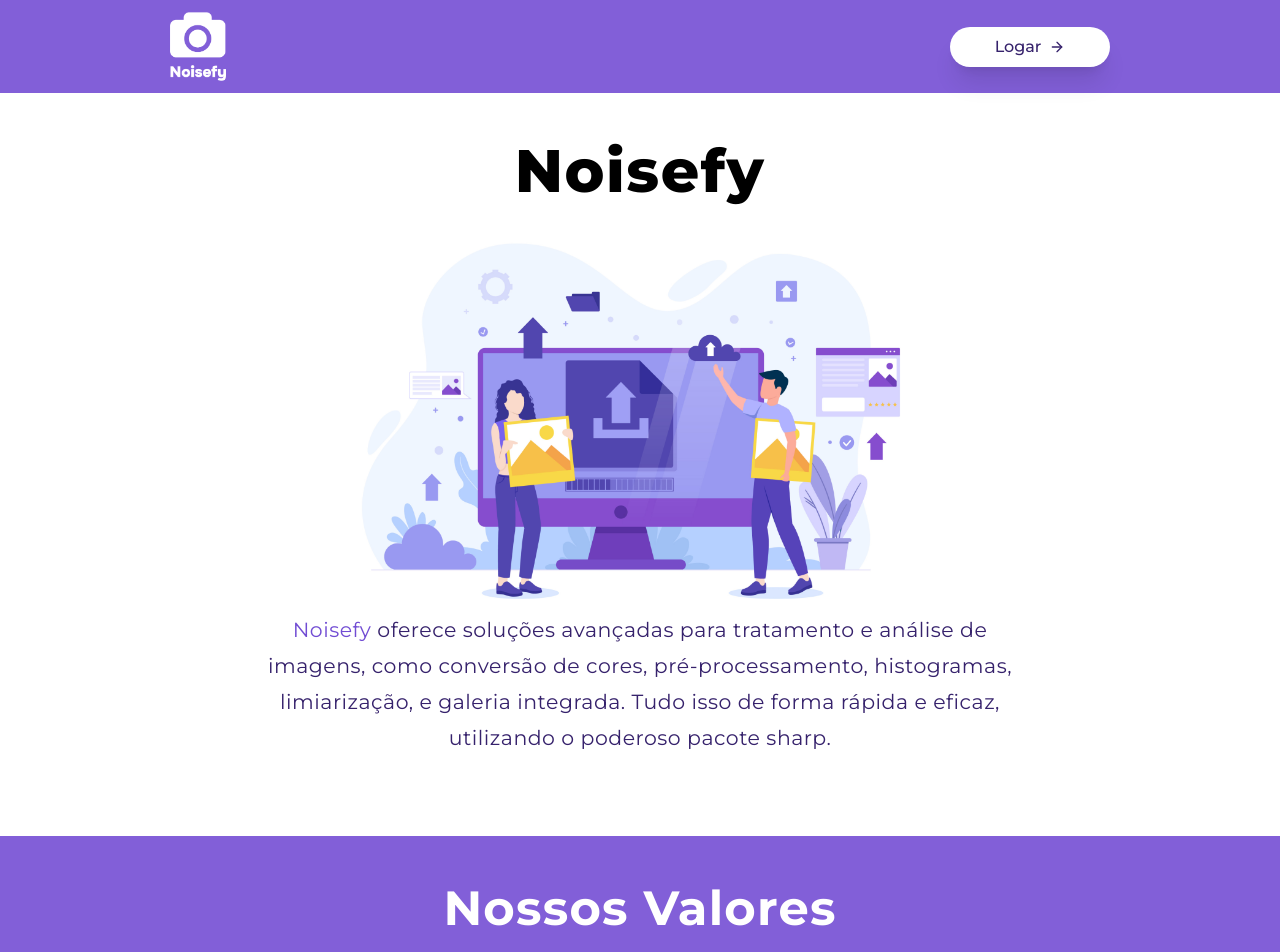
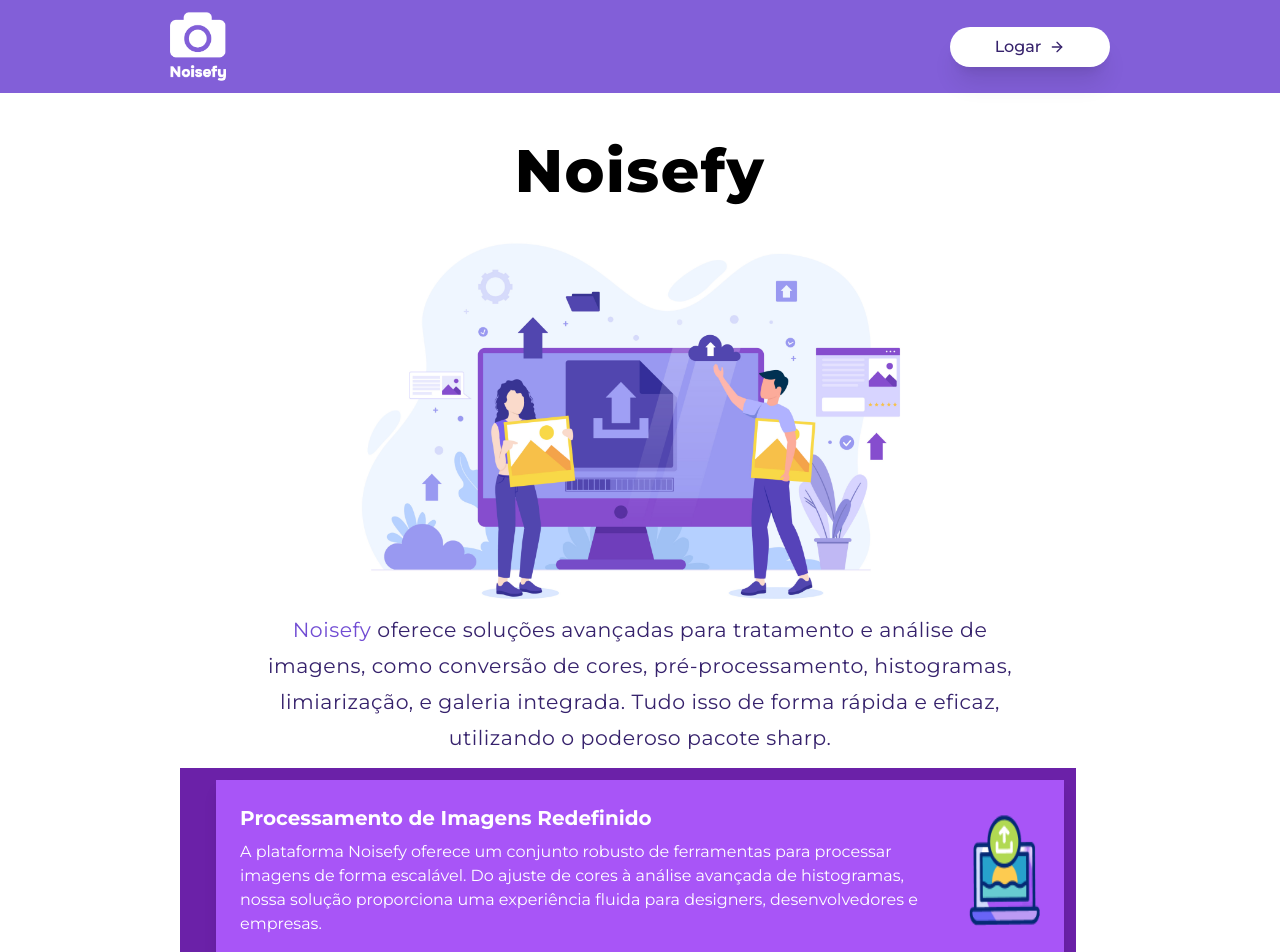
Before and after one commit to pedroestevaodev/noisefy, a Next.js app: page / in a window 1280 px wide. Shown: the top 952 px of the page. Built offline with nearby package versions, Linux system fonts and the light colour scheme; no server answers.

Commit message:
criando parte do main do processo de imagem redefinido

```diff
--- a/app/page.tsx
+++ b/app/page.tsx
@@ -4,6 +4,7 @@ import Navbar from "@/components/landing/Navbar";
 import NavbarMobile from "@/components/landing/NavbarMobile";
 import Valores from "@/components/landing/Valores";
 import FAQ from "@/components/landing/FAQ";
+import ProcessImgsRed from "@/components/landing/ProcessImgsRed";
 
 export default function Home() {
 	return (
@@ -12,6 +13,7 @@ export default function Home() {
 			<Navbar scroll />
 			<main className="flex-1">
 				<Hero />
+				<ProcessImgsRed />
 				<Valores />
 			</main>
 			<FAQ/>
--- /dev/null
+++ b/components/landing/ProcessImgsRed/index.tsx
@@ -0,0 +1,38 @@
+function ProcessImgsRed(){
+    return(
+            <div className="relative w-full max-w-4xl mx-auto p-4 sm:p-6">
+        {/* Sombra de fundo expandida */}
+        <div className="absolute -bottom-3 -left-3 w-full max-w-4xl h-full bg-purple-800"></div>
+
+        {/* Card principal sem bordas arredondadas */}
+        <div className="relative bg-purple-500 text-white p-4 sm:p-6 shadow-lg">
+            <div className="flex flex-col sm:flex-row justify-between items-start sm:items-center">
+            {/* Título e descrição */}
+            <div className="mb-4 sm:mb-0">
+                <h2 className="text-lg sm:text-xl font-bold mb-2">
+                Processamento de Imagens Redefinido
+                </h2>
+                <p className="text-sm sm:text-base">
+                A plataforma Noisefy oferece um conjunto robusto de ferramentas para
+                processar imagens de forma escalável. Do ajuste de cores à análise avançada
+                de histogramas, nossa solução proporciona uma experiência fluida para
+                designers, desenvolvedores e empresas.
+                </p>
+            </div>
+
+            {/* Ícone */}
+            <div className="sm:ml-4 self-end sm:self-center">
+                <img
+                src="/imgs/icon-ProcessImgRed.png"
+                alt="Ícone de processamento de imagens"
+                className="w-16 h-16 sm:w-20 sm:h-20 lg:w-52 lg:h-28"
+                />
+            </div>
+            </div>
+        </div>
+        </div>
+    )
+}
+
+
+export default ProcessImgsRed;
```
Also changed, not shown: public/imgs/icon-ProcessImgRed.png (added).
